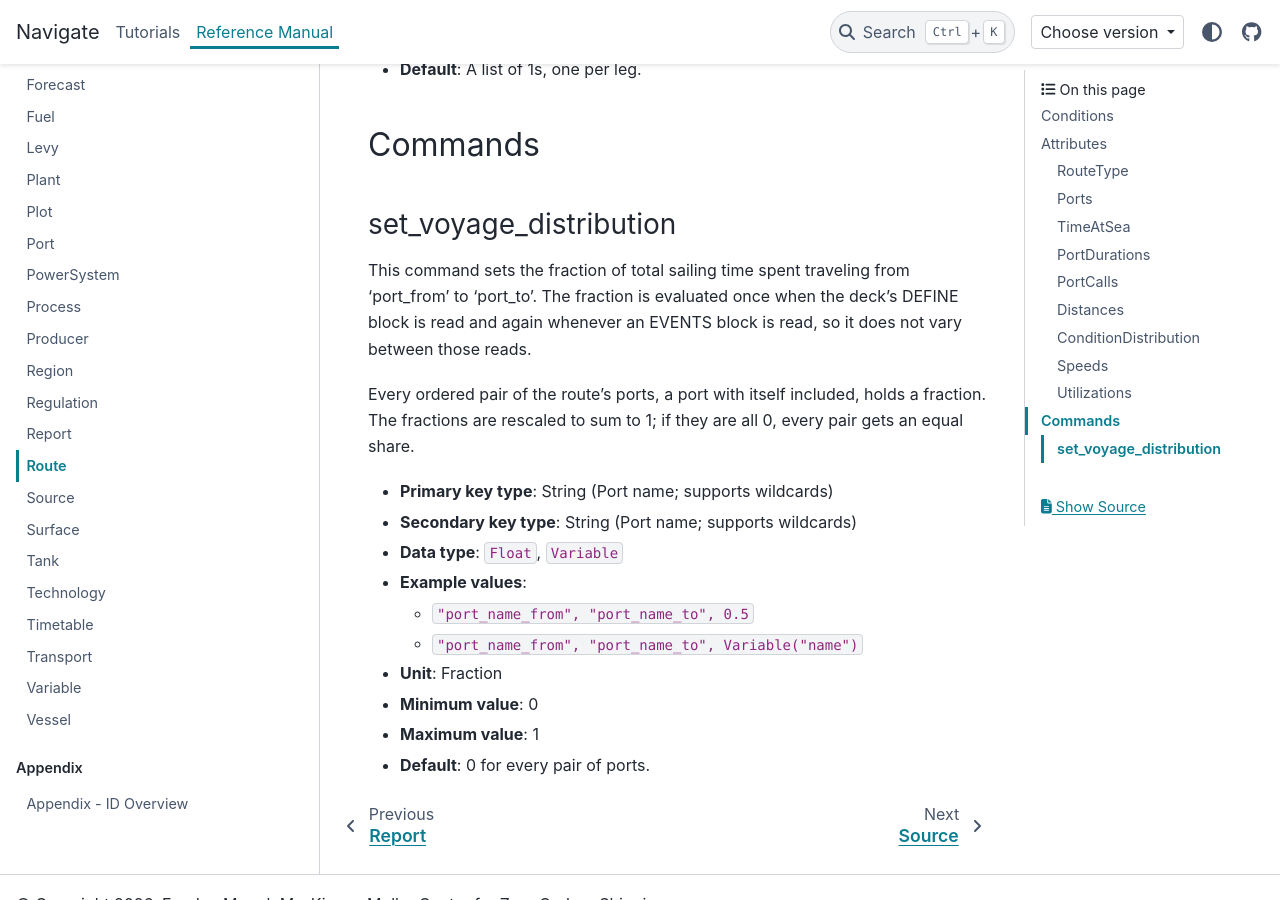
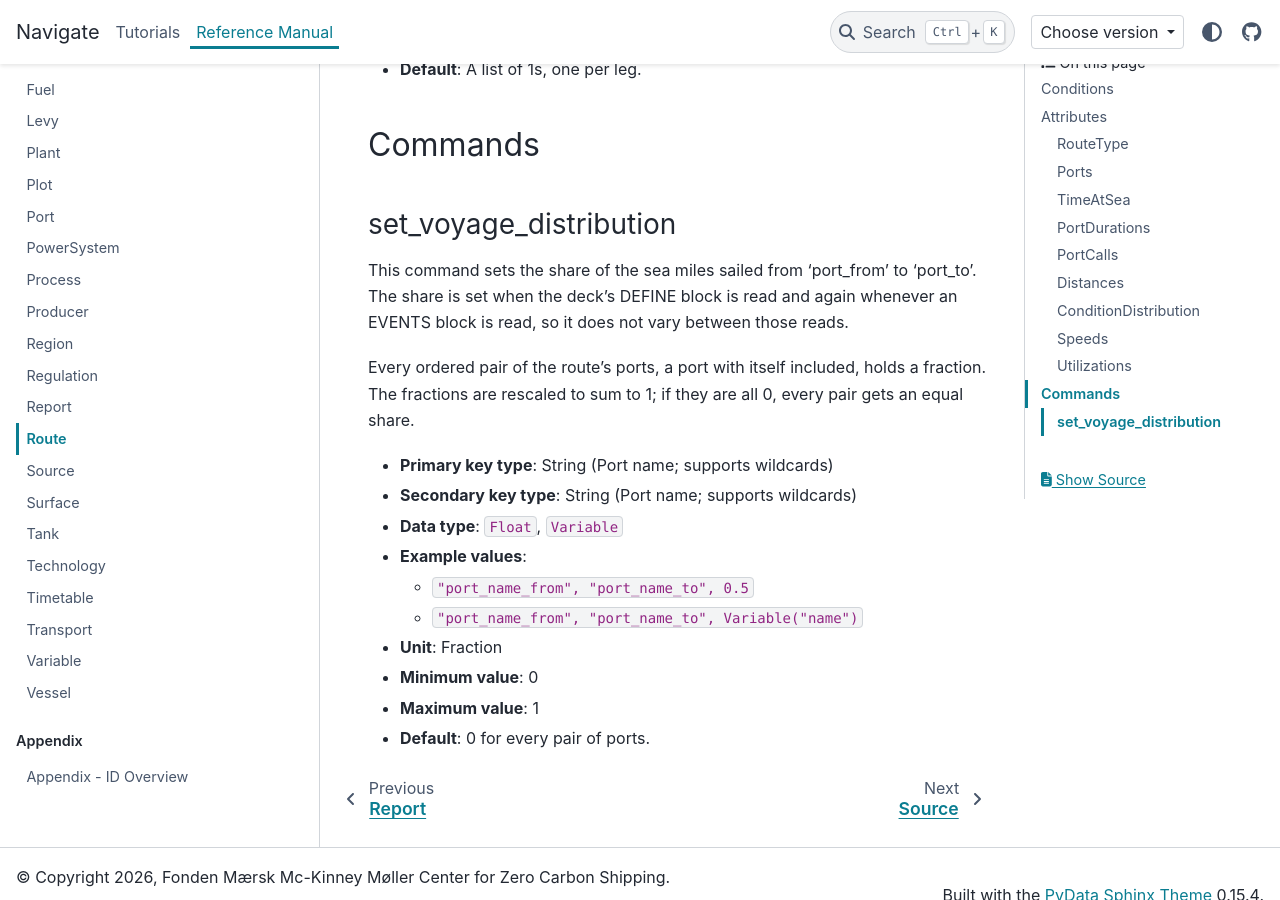
Before and after one commit to zerocarbonshipping/navigate-zcs, a Sphinx documentation site: the page built from docs/reference_manual/route.md, in a window 1280 px wide and 900 px high, scrolled down 5327 px. Built offline with Sphinx 7.4.7 and the PyData theme 0.15.4, drawn with Linux system fonts in a browser that asks for light colours.

Commit message:
Describe a voyage share as a share of the sea miles
Co-Authored-By: Claude Opus 5.5 <noreply@anthropic.com>

```diff
--- a/docs/reference_manual/route.md
+++ b/docs/reference_manual/route.md
@@ -163,7 +163,7 @@ This attribute sets the cargo capacity utilization of the various legs of the tr
 
 ### set\_voyage\_distribution
 
-This command sets the fraction of total sailing time spent traveling from 'port\_from' to 'port\_to'. The fraction is evaluated once when the deck's DEFINE block is read and again whenever an EVENTS block is read, so it does not vary between those reads.
+This command sets the share of the sea miles sailed from 'port\_from' to 'port\_to'. The share is set when the deck's DEFINE block is read and again whenever an EVENTS block is read, so it does not vary between those reads.
 
 Every ordered pair of the route's ports, a port with itself included, holds a fraction. The fractions are rescaled to sum to 1; if they are all 0, every pair gets an equal share.
 
```
Also changed, not shown: CHANGELOG.md (+6 -3 lines), 6 other files.
